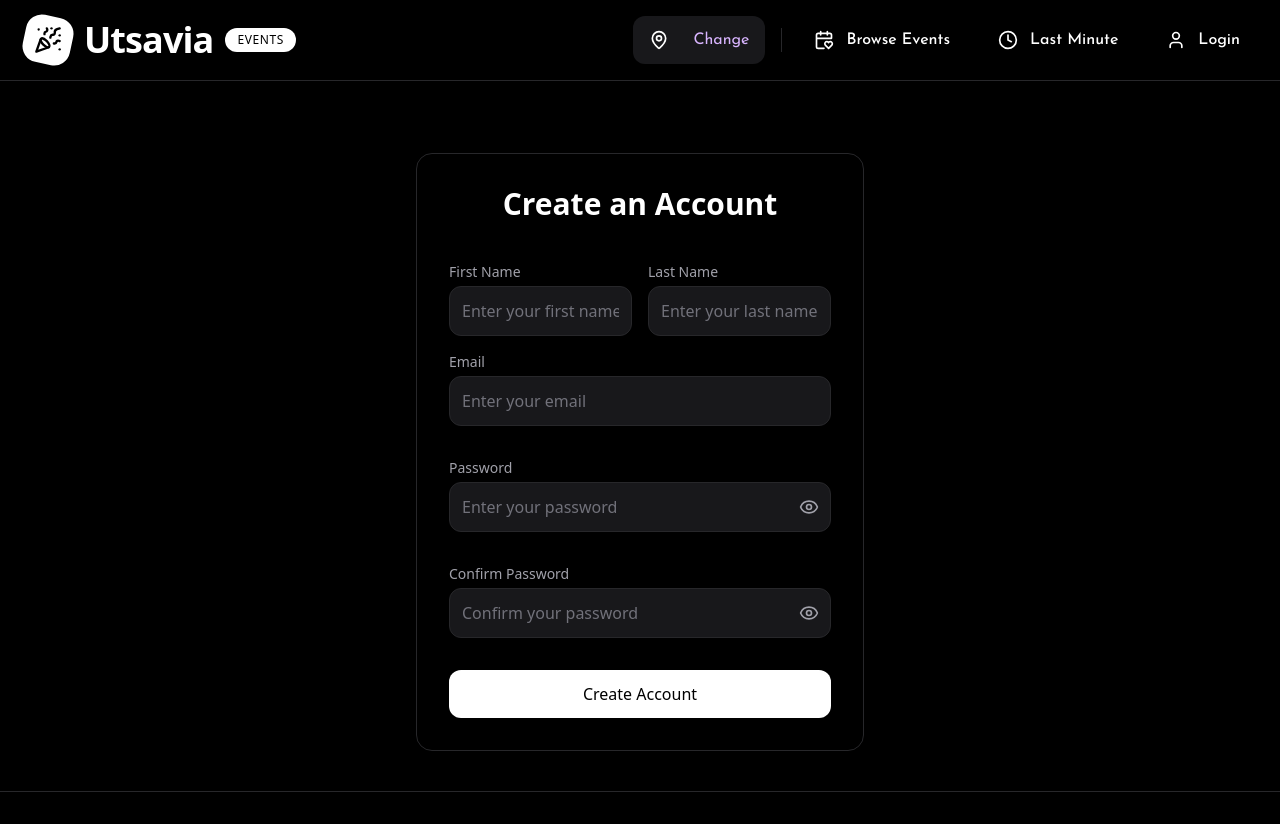
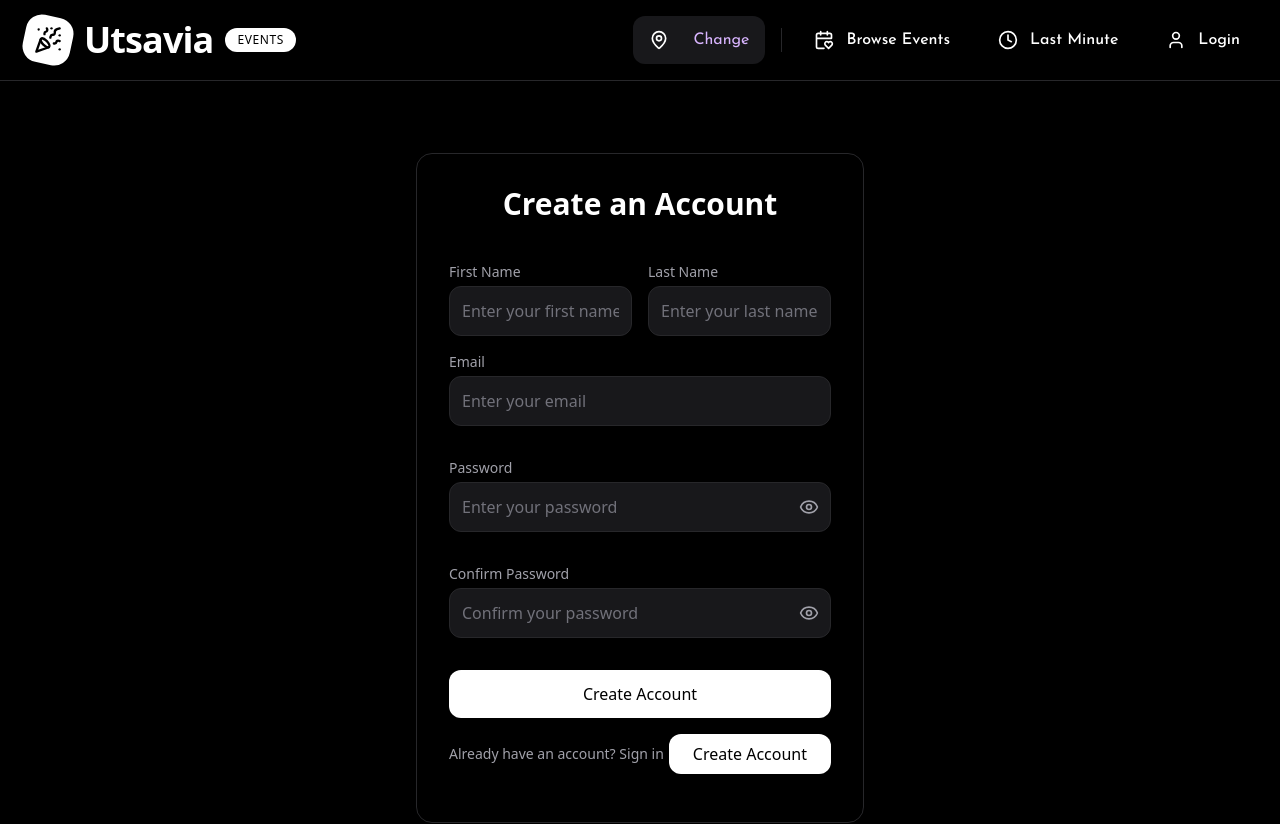
Before and after one commit to himuexe/Utsavia-Latest, a React (Vite) app in the folder frontend/: page /register in a window 1280 px wide. Shown: the top 824 px of the page. Built offline with nearby package versions, Linux system fonts and the light colour scheme; no server answers.

Commit message:
Auth Checkout

```diff
--- a/frontend/src/AppRoutes.jsx
+++ b/frontend/src/AppRoutes.jsx
@@ -3,6 +3,8 @@ import {
   Route,
   Routes,
   Navigate,
+  useLocation,
+  useNavigate
 } from "react-router-dom";
 import Loading from "./components/ui/Loading";
 import Layout from "./layouts/Layout";
@@ -20,21 +22,19 @@ import CheckoutPage from "./pages/CheckOut";
 import CartPage from "./pages/CartPage";
 import {
   selectSelectedCity,
-  selectIsLoading,
   selectIsLoggedIn,
 } from "./store/appSlice";
 
-const ProtectedRoute = ({ children }) => {
-  const isLoading = useSelector(selectIsLoading);
+const AuthWrapper = ({ children }) => {
   const isLoggedIn = useSelector(selectIsLoggedIn);
+  const location = useLocation();
 
-  if (isLoading) {
-    return (
-        <Loading/>
-    );
+  if (!isLoggedIn) {
+    // Save the attempted URL in state
+    return <Navigate to="/login" state={{ from: location }} replace />;
   }
 
-  return isLoggedIn ? children : <Navigate to="/login" replace />;
+  return children;
 };
 
 const AppRoutes = () => {
@@ -102,29 +102,31 @@ const AppRoutes = () => {
         <Route
           path="/profile"
           element={
-            <ProtectedRoute>
+            <AuthWrapper>
               <RegLayout>
                 <ProfilePage />
               </RegLayout>
-            </ProtectedRoute>
+            </AuthWrapper>
           }
         />
         <Route
           path="/cart"
           element={
-            <ProtectedRoute>
+            <AuthWrapper>
               <RegLayout>
                 <CartPage />
               </RegLayout>
-            </ProtectedRoute>
+            </AuthWrapper>
           }
         />
         <Route
           path="/checkout"
           element={
-            <RegLayout>
-              <CheckoutPage />
-            </RegLayout>
+            <AuthWrapper>
+              <RegLayout>
+                <CheckoutPage />
+              </RegLayout>
+            </AuthWrapper>
           }
         />
         <Route path="*" element={<Navigate to="/" />} />
--- a/frontend/src/pages/CheckOut.jsx
+++ b/frontend/src/pages/CheckOut.jsx
@@ -20,7 +20,7 @@ const CheckoutPage = () => {
   return (
     <div className="container mx-auto px-4 py-8">
       <div className="grid grid-cols-1 md:grid-cols-2 gap-8">
-        {!isLoggedIn ? (
+        {/* {!isLoggedIn ? (
           <div className="bg-gradient-to-br from-purple-50 to-pink-50 rounded-xl shadow-lg p-6 border border-purple-200">
             <div className="">
               <h1 className="text-3xl font-bold text-slate-700 font-primary mb-6">
@@ -40,7 +40,7 @@ const CheckoutPage = () => {
               <ProfilePage />
             </div>
           </div>
-        ) : null}
+        ) : null} */}
 
         {/* Right Column: Checkout Summary */}
         <div className="bg-white rounded-xl shadow-lg p-6 border border-purple-200">
--- a/frontend/src/pages/Login.jsx
+++ b/frontend/src/pages/Login.jsx
@@ -1,5 +1,5 @@
 import React from "react";
-import { Link } from "react-router-dom";
+import { Link , useLocation, useNavigate } from "react-router-dom";
 import { useForm } from "react-hook-form";
 import { useMutation, useQueryClient } from "react-query";
 import * as apiClient from "../api/MyUserApi";
@@ -10,6 +10,8 @@ import { showToast } from "../store/appSlice";
 const SignIn = () => {
   const queryClient = useQueryClient();
   const dispatch = useDispatch();
+  const location = useLocation();
+  const navigate = useNavigate();
   const [showPassword, setShowPassword] = React.useState(false);
 
   const {
@@ -22,12 +24,24 @@ const SignIn = () => {
     onSuccess: async () => {
       dispatch(showToast({ message: 'Signed in successfully', type: 'SUCCESS' }));
       await queryClient.invalidateQueries("validateToken");
+
+      // Check if we have booking details in the state
+      if (location.state?.bookingDetails) {
+        // If we have booking details, go directly to checkout
+        navigate("/checkout", {
+          state: { bookingDetails: location.state.bookingDetails },
+          replace: true
+        });
+      } else {
+        // Otherwise, go to the saved location or home
+        const from = location.state?.from?.pathname || "/";
+        navigate(from, { replace: true });
+      }
     },
     onError: async (error) => {
       dispatch(showToast({ message: error.message, type: 'ERROR' }));
     },
   });
-
   const onSubmit = handleSubmit((data) => {
     mutation.mutate(data);
   });
@@ -96,6 +110,7 @@ const SignIn = () => {
         <div className="flex items-center justify-between mb-4">
           <Link
             to="/register"
+            state={location.state}
             className="text-sm text-zinc-400 hover:text-purple-500
               transition-colors flex items-center gap-1"
           >
--- a/frontend/src/pages/ProductBookingPage.jsx
+++ b/frontend/src/pages/ProductBookingPage.jsx
@@ -1,5 +1,5 @@
 import React, { useState, useCallback, useEffect } from "react";
-import { useParams, useNavigate } from "react-router-dom";
+import { useParams, useNavigate , useLocation} from "react-router-dom";
 import { Calendar, Clock } from "lucide-react";
 import { useQuery } from "react-query";
 import { useDispatch, useSelector } from "react-redux";
@@ -22,6 +22,7 @@ import ValidationStatus from "../components/product-booking/ValidationStatus";
 const ProductBookingPage = ({ selectedCity }) => {
   const { id } = useParams();
   const navigate = useNavigate();
+  const location = useLocation();
   const [selectedDate, setSelectedDate] = useState("");
   const [selectedSlot, setSelectedSlot] = useState(null);
   const [pincode, setPincode] = useState("");
@@ -152,10 +153,22 @@ const ProductBookingPage = ({ selectedCity }) => {
       imageUrl: item?.image,
     };
 
+    if (!isLoggedIn) {
+      // Save only the booking details in state
+      navigate("/login", {
+        state: {
+          bookingDetails,
+          from: '/checkout' // Explicitly set target
+        }
+      });
+      return;
+    }
+
     navigate("/checkout", {
       state: { bookingDetails },
     });
-  }, [selectedDate, selectedSlot, pincode, id, item, navigate, locationPrice, dispatch]);
+  }, [selectedDate, selectedSlot, pincode, id, item, navigate, locationPrice, dispatch, isLoggedIn]);
+
 
   const getValidationMessage = () => {
     if (!selectedDate) return "Please select a date";
--- a/frontend/src/pages/Register.jsx
+++ b/frontend/src/pages/Register.jsx
@@ -3,13 +3,14 @@ import { useForm } from "react-hook-form";
 import { useMutation, useQueryClient } from "react-query";
 import * as apiClient from "../api/MyUserApi";
 import { useDispatch } from "react-redux";
-import { useNavigate } from "react-router-dom";
+import { useNavigate , useLocation , Link } from "react-router-dom";
 import { Eye, EyeOff } from 'lucide-react';
 import { showToast } from "../store/appSlice";
 
 const Register = () => {
   const queryClient = useQueryClient();
   const navigate = useNavigate();
+  const location = useLocation();
   const dispatch = useDispatch();
   const [showPassword, setShowPassword] = useState(false);
   const [showConfirmPassword, setShowConfirmPassword] = useState(false);
@@ -25,7 +26,19 @@ const Register = () => {
     onSuccess: async () => {
       dispatch(showToast({ message: 'Signed up successfully', type: 'SUCCESS' }));
       await queryClient.invalidateQueries("validateToken");
-      navigate("/");
+
+      // Check if we have booking details in the state
+      if (location.state?.bookingDetails) {
+        // If we have booking details, go directly to checkout
+        navigate("/checkout", {
+          state: { bookingDetails: location.state.bookingDetails },
+          replace: true
+        });
+      } else {
+        // Otherwise, go to the saved location or home
+        const from = location.state?.from?.pathname || "/";
+        navigate(from, { replace: true });
+      }
     },
     onError: (error) => {
       dispatch(showToast({ message: error.message, type: 'ERROR' }));
@@ -170,6 +183,23 @@ const Register = () => {
         >
           Create Account
         </button>
+        <div className="flex items-center justify-between mb-4">
+          <Link
+            to="/login"
+            state={location.state} // Preserve the state when going back to login
+            className="text-sm text-zinc-400 hover:text-purple-500 transition-colors"
+          >
+            Already have an account? Sign in
+          </Link>
+          <button
+            type="submit"
+            className="bg-white text-black px-6 py-2 rounded-xl
+            hover:bg-zinc-200 transition-colors
+            hover:shadow-lg hover:shadow-purple-500/20"
+          >
+            Create Account
+          </button>
+        </div>
       </form>
     </div>
   );
```
